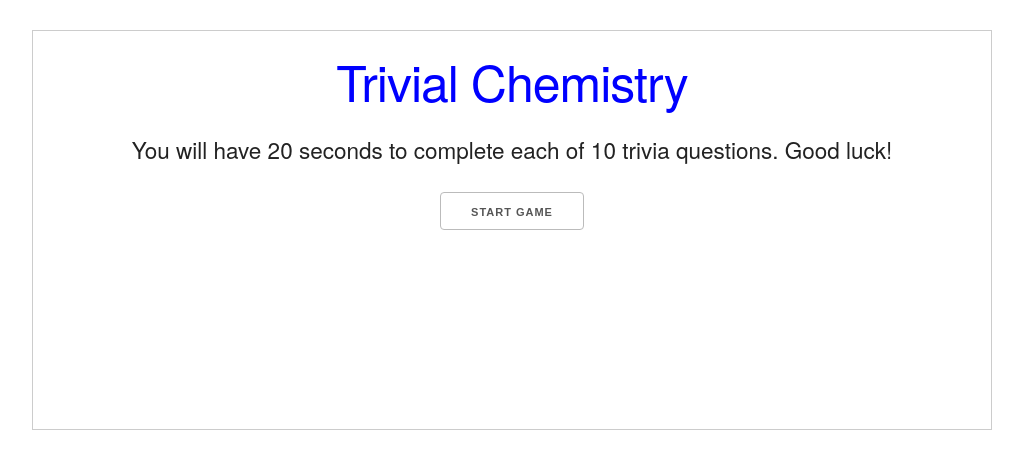
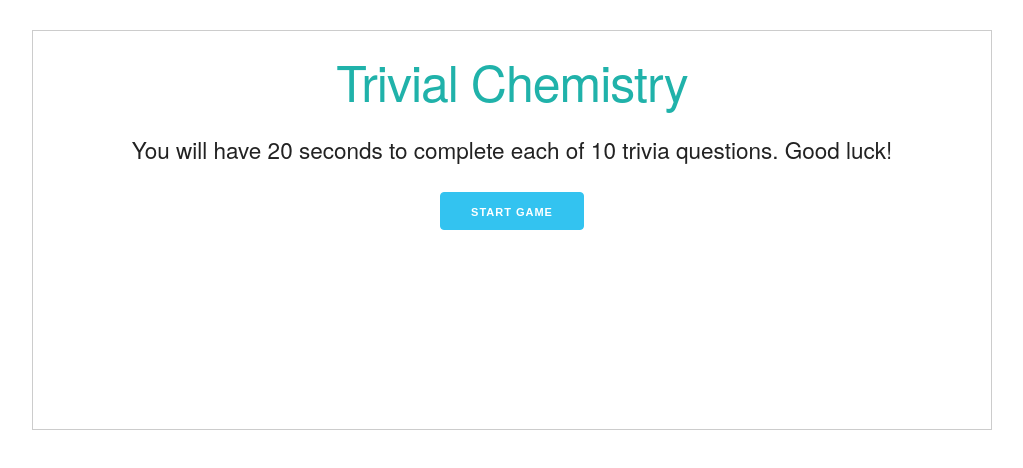
Before and after one commit to bry-an/TriviaGame, a plain HTML site: page index.html in a window 1280 px wide. Shown: the whole page, without its empty margins (128-1151 px from the left). Drawn offline with nearby package versions, Linux system fonts and the light colour scheme.

Commit message:
changed button color

```diff
--- a/assets/css/style.css
+++ b/assets/css/style.css
@@ -8,7 +8,7 @@
 }
 
 h1 {
-  color: blue;
+  color: lightseagreen;
   text-align: center;
 }
 
--- a/assets/javascript/app.js
+++ b/assets/javascript/app.js
@@ -127,7 +127,7 @@ var game = {
             var newQuestion = game.questions[questionIdx].q;
             var newAnswerOpts = game.questions[questionIdx].a;
 
-            var submitBtn = $("<button id = 'submitBtn'>").text("Submit!");
+            var submitBtn = $("<button class = 'button-primary' id = 'submitBtn'>").text("Submit!");
 
             $("#main").append(timerDiv, questionDiv, answerDiv, submitDiv); //append divs
 
--- a/index.html
+++ b/index.html
@@ -20,7 +20,7 @@
                 <p id="instructions">
                     You will have 20 seconds to complete each of 10 trivia questions. Good luck!
                 </p>
-                <button id="start">Start Game</button>
+                <button class = "button-primary" id="start">Start Game</button>
             </div>
         </div>
     </div>
```
